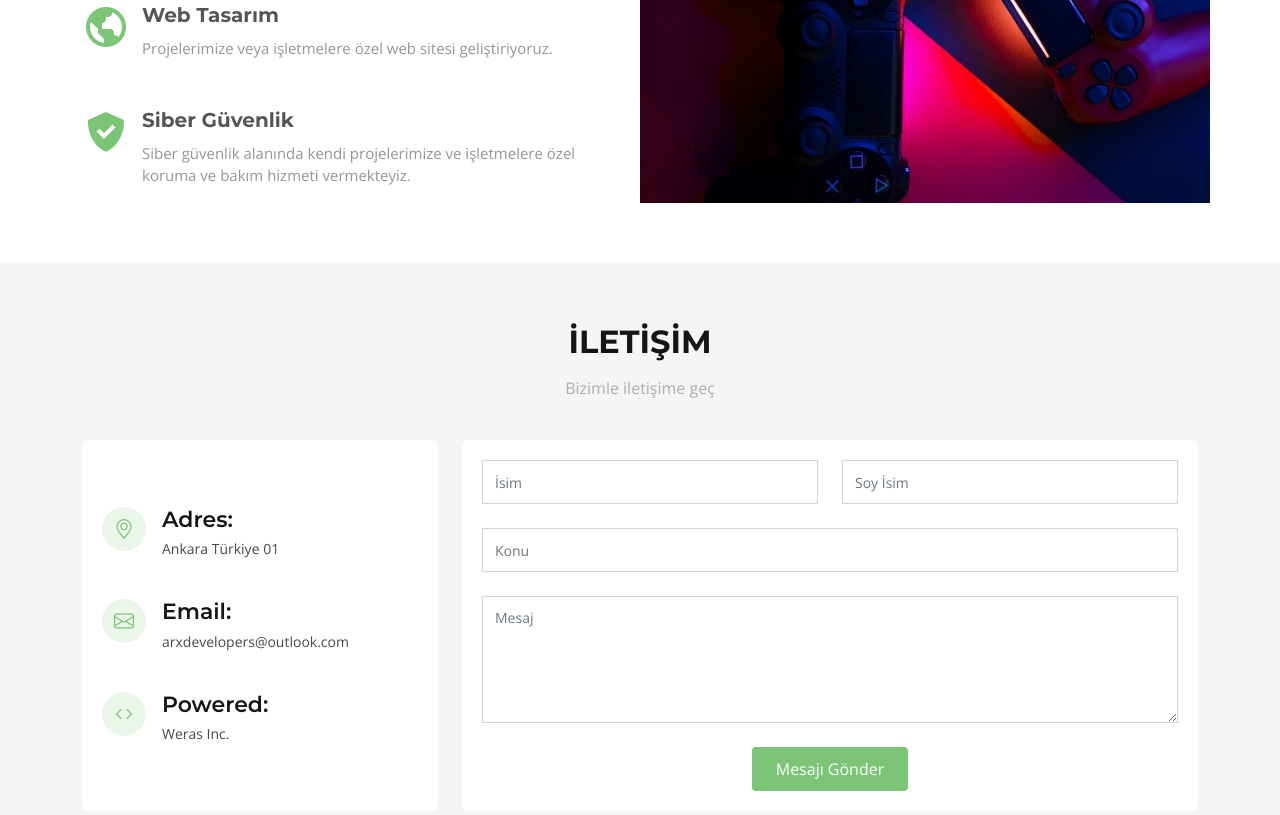
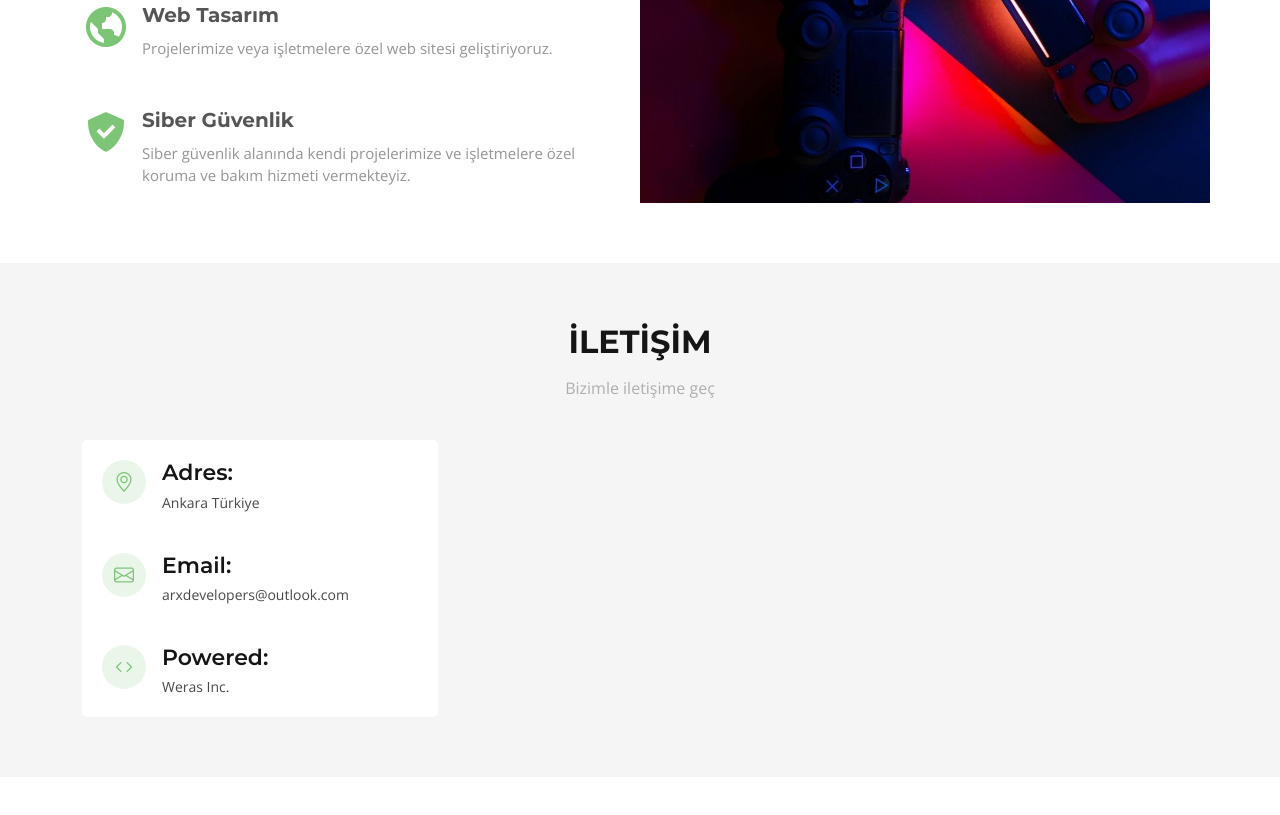
Before and after one commit to arxsoftr/arxdevelopers.github.io, a plain HTML site: page index.html in a window 1280 px wide. Shown: the part 1984-2799 px from the top of the page. Drawn offline with nearby package versions, Linux system fonts and the light colour scheme.

Commit message:
Update index.html

```diff
--- a/index.html
+++ b/index.html
@@ -48,7 +48,6 @@
           <li><a class="nav-link scrollto" href="#hakkinda">Hakkında</a></li>
           <li><a class="nav-link scrollto" href="#hizmetler">Hizmetler</a></li>
           <li><a class="nav-link scrollto" href="#ekibimiz">Ekibimiz</a></li>
-          <li><a class="nav-link scrollto" href="#iletisim">İletişim</a></li>
           <li><a class="nax-lin- scrollto" href="https://discord.gg/neixus"></i>Discord</a></li>
         </ul>
         <i class="bi bi-list mobile-nav-toggle"></i>
@@ -148,7 +147,7 @@
               <div class="address">
                 <i class="bi bi-geo-alt"></i>
                 <h4>Adres:</h4>
-                <p>Ankara Türkiye 01</p>
+                <p>Ankara Türkiye</p>
               </div>
 
               <div class="email">
@@ -167,32 +166,6 @@
 
           </div>
 
-          <div class="col-lg-8 mt-5 mt-lg-0">
-
-            <form action="forms/contact.php" method="post" role="form" class="php-email-form" data-aos="fade-left">
-              <div class="row">
-                <div class="col-md-6 form-group">
-                  <input type="text" name="name" class="form-control" id="name" placeholder="İsim" required>
-                </div>
-                <div class="col-md-6 form-group mt-3 mt-md-0">
-                  <input type="email" class="form-control" name="email" id="email" placeholder="Soy İsim" required>
-                </div>
-              </div>
-              <div class="form-group mt-3">
-                <input type="text" class="form-control" name="subject" id="subject" placeholder="Konu" required>
-              </div>
-              <div class="form-group mt-3">
-                <textarea class="form-control" name="message" rows="5" placeholder="Mesaj" required></textarea>
-              </div>
-              <div class="my-3">
-                <div class="loading">Yüjkebiyor</div>
-                <div class="error-message"></div>
-                <div class="sent-message">Mesajın gönderildi teşekkürler :)</div>
-              </div>
-              <div class="text-center"><button type="submit">Mesajı Gönder</button></div>
-            </form>
-
-          </div>
 
         </div>
 
@@ -239,7 +212,7 @@
                 </div>
               </div>
               <div class="member-info">
-                <h4>FTh ArX</h4>
+                <h4>Admin</h4>
                 <span>Geliştirici</span>
               </div>
             </div>
```
